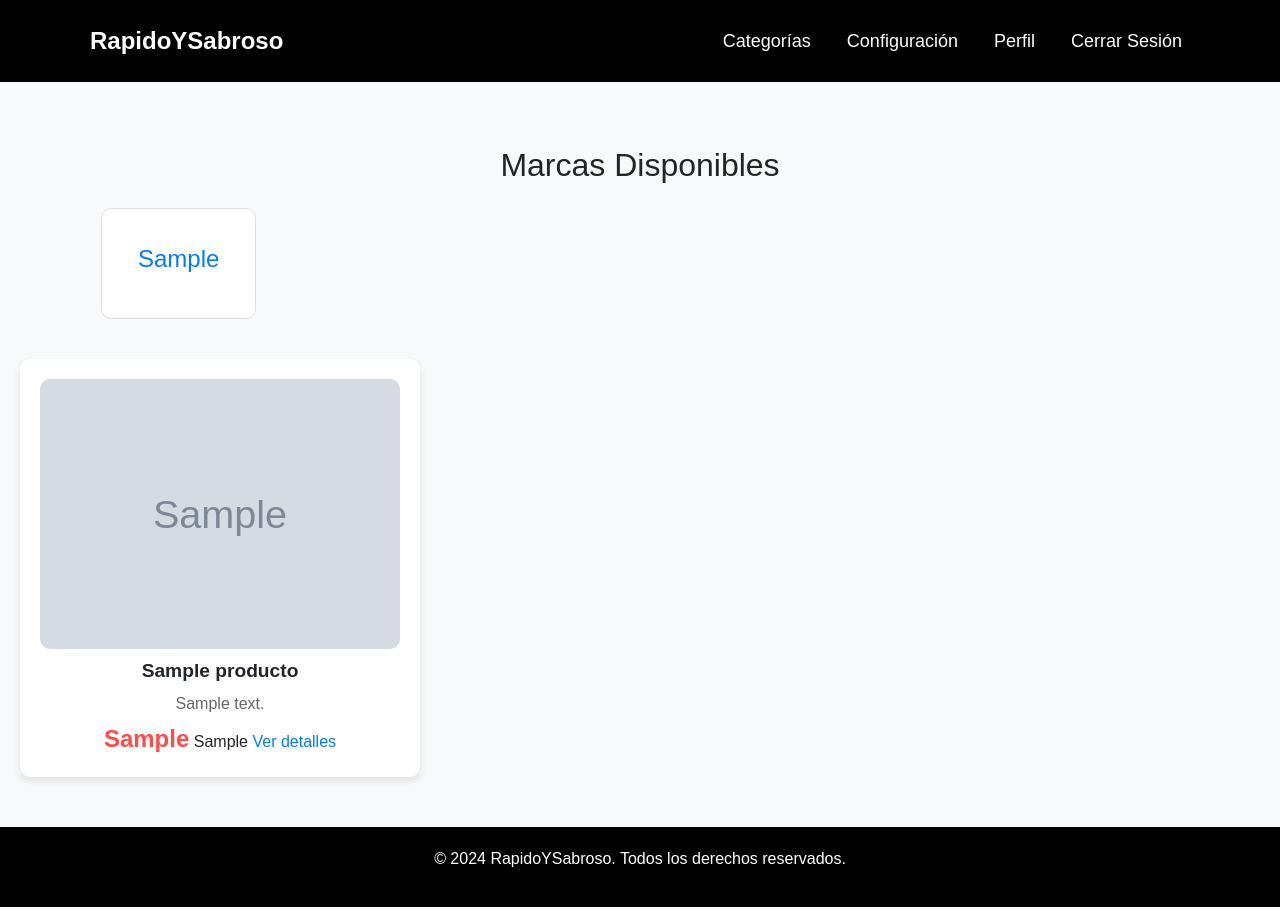
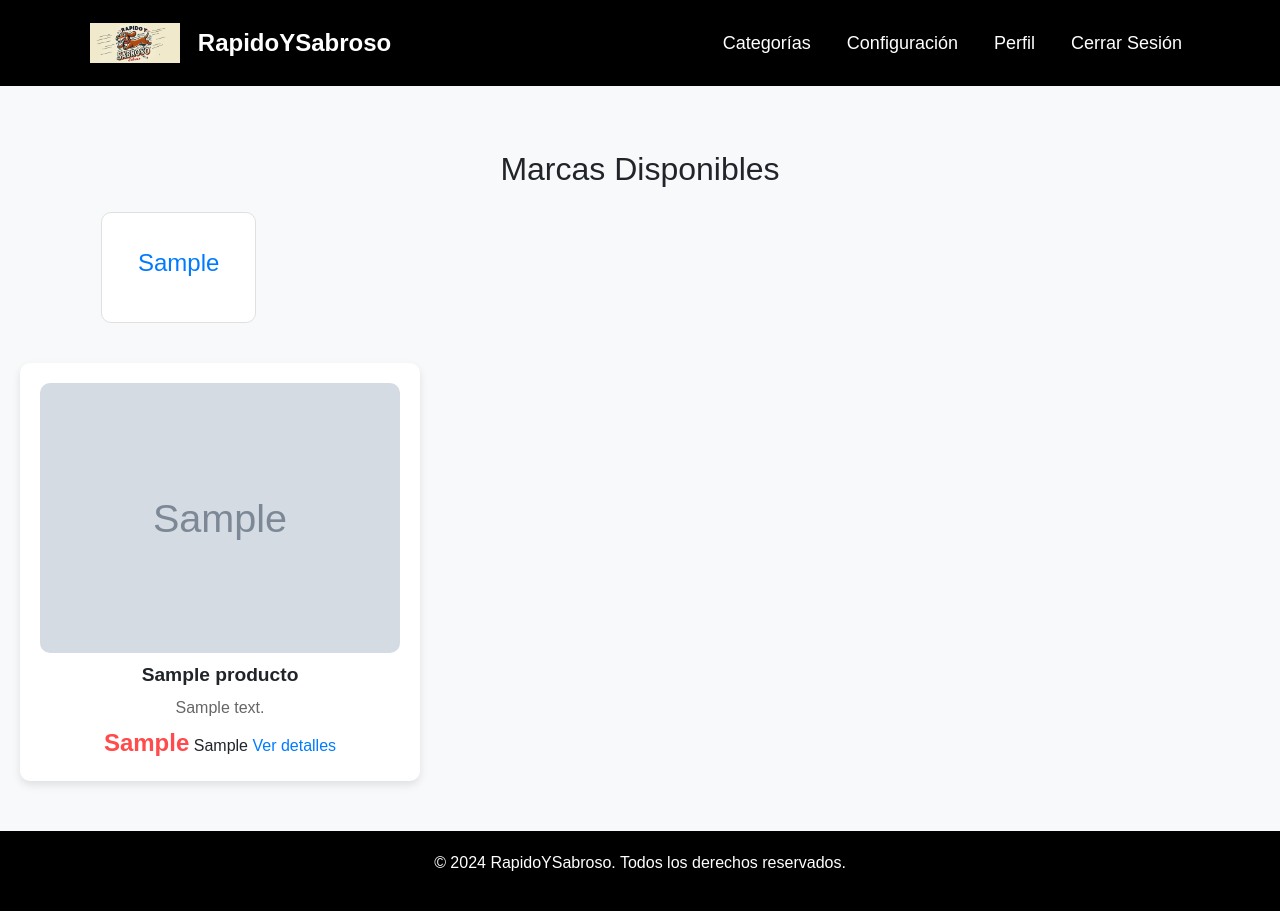
Before and after one commit to Eleksinho/Rapido_Sabroso, a Django app: page /menu in a window 1280 px wide. Run offline with Django 5.2, Linux system fonts and the light colour scheme; tables that the repository leaves empty hold one stand-in row (values such as "Sample post"); grey boxes marked "Sample" are stand-in pictures; some libraries are stand-ins or nearby versions.

Commit message:
css y cosas bonitas

```diff
--- a/RapidoYSabroso/settings.py
+++ b/RapidoYSabroso/settings.py
@@ -121,6 +121,8 @@ USE_TZ = True
 STATIC_URL = '/static/'  # URL pública para archivos estáticos
 MEDIA_ROOT = os.path.join(BASE_DIR, 'media')  # Ruta del sistema para almacenar los archivos de medios
 MEDIA_URL = '/media/'  # URL pública que apunta a la carpeta de medios
+# Carpeta donde se recopilarán los archivos estáticos
+STATIC_ROOT = os.path.join(BASE_DIR, 'staticfiles')
 
 # Default primary key field type
 # https://docs.djangoproject.com/en/5.1/ref/settings/#default-auto-field
--- a/rapidoysabrosoWEB/static/app/css/menu.css
+++ b/rapidoysabrosoWEB/static/app/css/menu.css
@@ -214,3 +214,21 @@ footer {
       width: 300px; /* Ajusta el tamaño del logo en pantallas grandes */
   }
 }
+/* Estilo del carrusel */
+.marca-cards-container {
+  display: flex;
+  justify-content: flex-start;
+  overflow: hidden; /* Evita que el contenido se desborde */
+}
+
+.marca-card {
+  white-space: nowrap;
+  flex-shrink: 0; /* Asegura que los elementos no se encojan */
+}
+
+.logo-img {
+  height: 40px; /* Ajusta la altura a un tamaño más pequeño */
+  width: auto;  /* Mantiene las proporciones */
+  max-width: 100px; /* Limita el ancho máximo */
+  margin-right: 10px; /* Añade un pequeño espacio entre el logo y el texto */
+}
--- a/rapidoysabrosoWEB/templates/service/baseplantillaNav.html
+++ b/rapidoysabrosoWEB/templates/service/baseplantillaNav.html
@@ -63,7 +63,10 @@
     <nav class="navbar navbar-expand-lg navbar-dark">
       <div class="container">
 
-        <a class="navbar-brand" href="{% url 'menu' %}">RapidoYSabroso</a>
+        <a class="navbar-brand d-flex align-items-center" href="{% url 'menu' %}">
+          <img src="{% static 'imagenes/DALL·E-2024-10-09-17.35 (1).png' %}" alt="Logo" class="logo-img">
+          <span class="ml-2">RapidoYSabroso</span> <!-- Margen a la izquierda del logo para que haya espacio entre el texto y la imagen -->
+        </a>
 
         <button class="navbar-toggler" type="button" data-toggle="collapse" data-target="#navbarNav" aria-controls="navbarNav" aria-expanded="false" aria-label="Toggle navigation">
           <span class="navbar-toggler-icon"></span>
@@ -87,6 +90,7 @@
         </div>
       </div>
     </nav>
+
   </header>
 
 
--- a/rapidoysabrosoWEB/templates/service/menu.html
+++ b/rapidoysabrosoWEB/templates/service/menu.html
@@ -1,12 +1,15 @@
 {% extends 'service/baseplantillaNav.html' %}
+{% load static %}
 
 {% block title %}Menú - RapidoYSabroso{% endblock %}
 
 {% block content %}
+
   <section class="marcas-container container">
     <h2 class="text-center my-4">Marcas Disponibles</h2>
-    <div class="marca-cards-container d-flex overflow-auto">
+    <div id="marcaCarrusel" class="marca-cards-container d-flex overflow-auto">
       <!-- Contenedor de las cartas en fila -->
+      <div class="marca-cards-inner d-flex">
         {% for marca in marcas_unicas %}
         <a href="{% url 'marca' marca=marca %}" class="marca-card text-center mx-3 p-3">
           <div class="card-body">
@@ -15,20 +18,21 @@
         </a>
         {% endfor %}
       </div>
+    </div>
   </section>
+  <script src="{% static 'app/js/menu.js' %}"></script>
+
 
   <section class="productos-container">
     {% for producto in productos %}
     <div class="producto-card">
       <img src="{{ producto.imagen_url }}" alt="{{ producto.nombre }}" class="producto-imagen">
       <div class="producto-info">
-        <h4 class="producto-nombre">{{ id }}</h4>
         <h4 class="producto-nombre">{{ producto.nombre }}</h4>
         <p class="producto-descripcion">{{ producto.descripcion }}</p>
         <span class="producto-precio">{{ producto.precio }}</span>
         <span class="producto-marca">{{ producto.marca }}</span>
         <a href="{% url 'producto' id=producto.id %}">Ver detalles</a>
-
       </div>
     </div>
     {% empty %}
```
Also changed, not shown: rapidoysabrosoWEB/static/app/js/menu.js (added, +38 -0 lines). Lines whose indentation alone changed are shown as unchanged.
